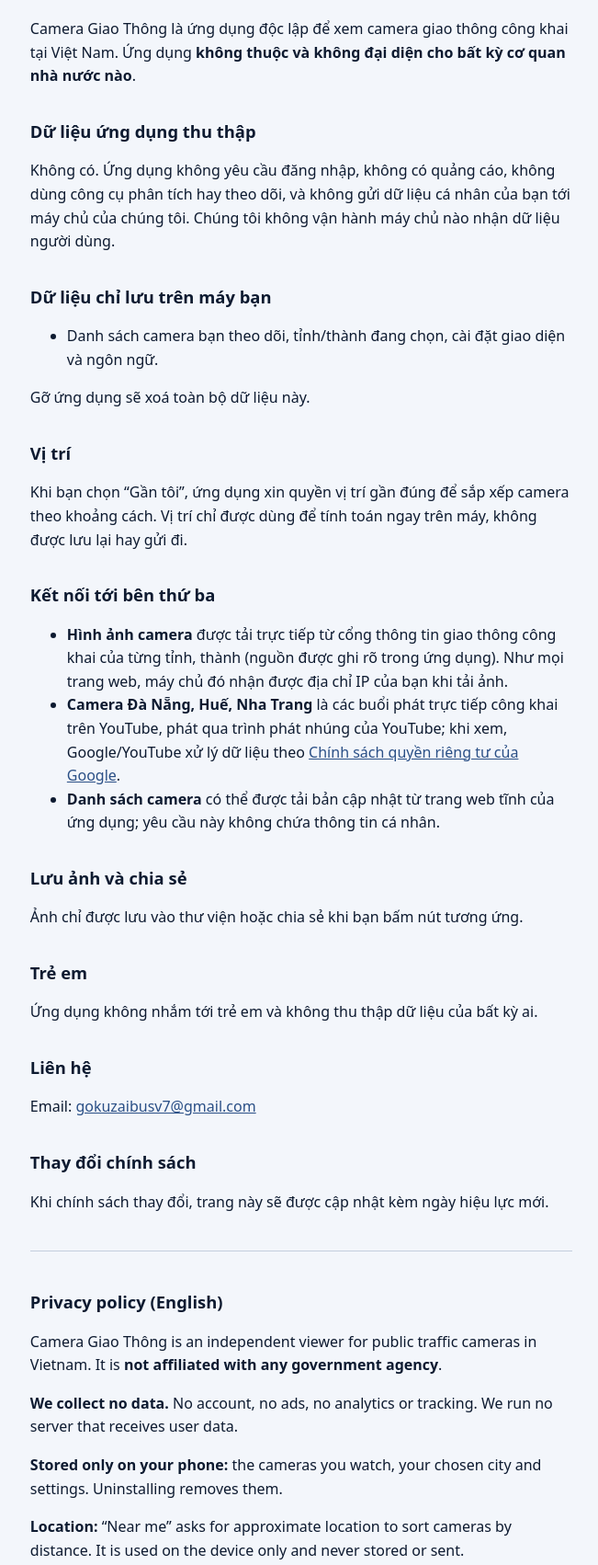
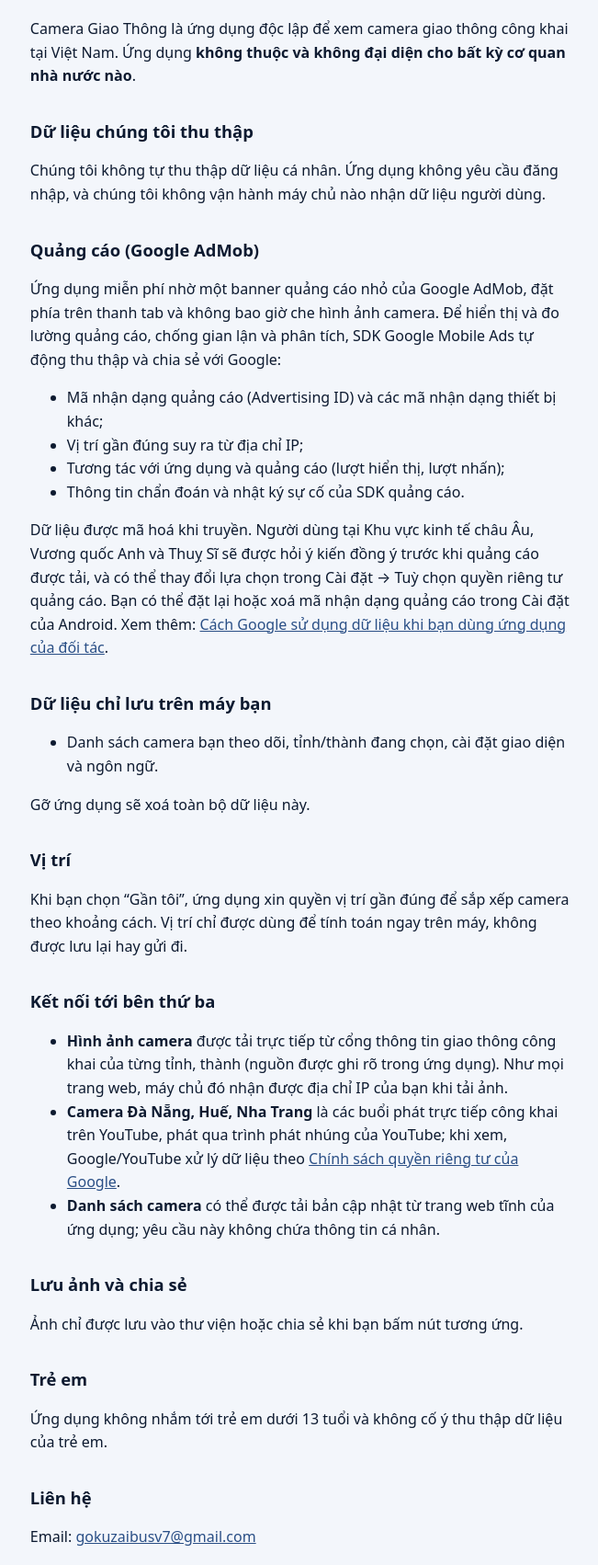
Before and after one commit to ntttin24/camgiaothong-privacy, a plain HTML site: page index.html in a window 1280 px wide. Shown: the part 160-1862 px from the top of the page at 92% size, without its empty margins (312-963 px from the left). Drawn offline with Linux system fonts and the light colour scheme.

Commit message:
Disclose Google AdMob ads in privacy policy and terms

```diff
--- a/index.html
+++ b/index.html
@@ -32,8 +32,18 @@
 <main>
   <p>Camera Giao Thông là ứng dụng độc lập để xem camera giao thông công khai tại Việt Nam. Ứng dụng <strong>không thuộc và không đại diện cho bất kỳ cơ quan nhà nước nào</strong>.</p>
 
-  <h2>Dữ liệu ứng dụng thu thập</h2>
-  <p>Không có. Ứng dụng không yêu cầu đăng nhập, không có quảng cáo, không dùng công cụ phân tích hay theo dõi, và không gửi dữ liệu cá nhân của bạn tới máy chủ của chúng tôi. Chúng tôi không vận hành máy chủ nào nhận dữ liệu người dùng.</p>
+  <h2>Dữ liệu chúng tôi thu thập</h2>
+  <p>Chúng tôi không tự thu thập dữ liệu cá nhân. Ứng dụng không yêu cầu đăng nhập, và chúng tôi không vận hành máy chủ nào nhận dữ liệu người dùng.</p>
+
+  <h2>Quảng cáo (Google AdMob)</h2>
+  <p>Ứng dụng miễn phí nhờ một banner quảng cáo nhỏ của Google AdMob, đặt phía trên thanh tab và không bao giờ che hình ảnh camera. Để hiển thị và đo lường quảng cáo, chống gian lận và phân tích, SDK Google Mobile Ads tự động thu thập và chia sẻ với Google:</p>
+  <ul>
+    <li>Mã nhận dạng quảng cáo (Advertising ID) và các mã nhận dạng thiết bị khác;</li>
+    <li>Vị trí gần đúng suy ra từ địa chỉ IP;</li>
+    <li>Tương tác với ứng dụng và quảng cáo (lượt hiển thị, lượt nhấn);</li>
+    <li>Thông tin chẩn đoán và nhật ký sự cố của SDK quảng cáo.</li>
+  </ul>
+  <p>Dữ liệu được mã hoá khi truyền. Người dùng tại Khu vực kinh tế châu Âu, Vương quốc Anh và Thuỵ Sĩ sẽ được hỏi ý kiến đồng ý trước khi quảng cáo được tải, và có thể thay đổi lựa chọn trong Cài đặt → Tuỳ chọn quyền riêng tư quảng cáo. Bạn có thể đặt lại hoặc xoá mã nhận dạng quảng cáo trong Cài đặt của Android. Xem thêm: <a href="https://policies.google.com/technologies/partner-sites">Cách Google sử dụng dữ liệu khi bạn dùng ứng dụng của đối tác</a>.</p>
 
   <h2>Dữ liệu chỉ lưu trên máy bạn</h2>
   <ul>
@@ -55,7 +65,7 @@
   <p>Ảnh chỉ được lưu vào thư viện hoặc chia sẻ khi bạn bấm nút tương ứng.</p>
 
   <h2>Trẻ em</h2>
-  <p>Ứng dụng không nhắm tới trẻ em và không thu thập dữ liệu của bất kỳ ai.</p>
+  <p>Ứng dụng không nhắm tới trẻ em dưới 13 tuổi và không cố ý thu thập dữ liệu của trẻ em.</p>
 
   <h2>Liên hệ</h2>
   <p>Email: <a href="mailto:gokuzaibusv7@gmail.com">gokuzaibusv7@gmail.com</a></p>
@@ -67,12 +77,13 @@
   <h2 id="en" lang="en">Privacy policy (English)</h2>
   <div lang="en">
     <p>Camera Giao Thông is an independent viewer for public traffic cameras in Vietnam. It is <strong>not affiliated with any government agency</strong>.</p>
-    <p><strong>We collect no data.</strong> No account, no ads, no analytics or tracking. We run no server that receives user data.</p>
+    <p><strong>We collect no personal data ourselves.</strong> No account is needed, and we run no server that receives user data.</p>
+    <p><strong>Ads (Google AdMob):</strong> the app is free thanks to a small AdMob banner above the tab bar that never covers a camera image. To serve and measure ads, prevent fraud and for analytics, the Google Mobile Ads SDK automatically collects and shares with Google: the advertising ID and other device identifiers, approximate location derived from the IP address, app and ad interactions, and SDK diagnostics and crash logs. Data is encrypted in transit. Users in the EEA, UK and Switzerland are asked for consent before ads load and can change it in Settings → Ad privacy options. You can reset or delete your advertising ID in Android settings. See <a href="https://policies.google.com/technologies/partner-sites">how Google uses data from partner apps</a>.</p>
     <p><strong>Stored only on your phone:</strong> the cameras you watch, your chosen city and settings. Uninstalling removes them.</p>
     <p><strong>Location:</strong> “Near me” asks for approximate location to sort cameras by distance. It is used on the device only and never stored or sent.</p>
     <p><strong>Third parties:</strong> camera images load directly from each city's public traffic portal, which sees your IP address like any website. Đà Nẵng, Huế and Nha Trang cameras are public YouTube live streams played in YouTube's embedded player, where <a href="https://policies.google.com/privacy">Google's Privacy Policy</a> applies. The camera list may be refreshed from the app's static website without any personal data.</p>
     <p><strong>Saving and sharing:</strong> a snapshot is saved or shared only when you tap the button.</p>
-    <p><strong>Children:</strong> the app is not directed at children and collects no data from anyone.</p>
+    <p><strong>Children:</strong> the app is not directed at children under 13 and does not knowingly collect children's data.</p>
     <p><strong>Changes:</strong> updates to this policy are posted on this page with a new effective date.</p>
     <p><strong>Contact:</strong> <a href="mailto:gokuzaibusv7@gmail.com">gokuzaibusv7@gmail.com</a></p>
   </div>
```
Also changed, not shown: terms.html (+6 -5 lines).
